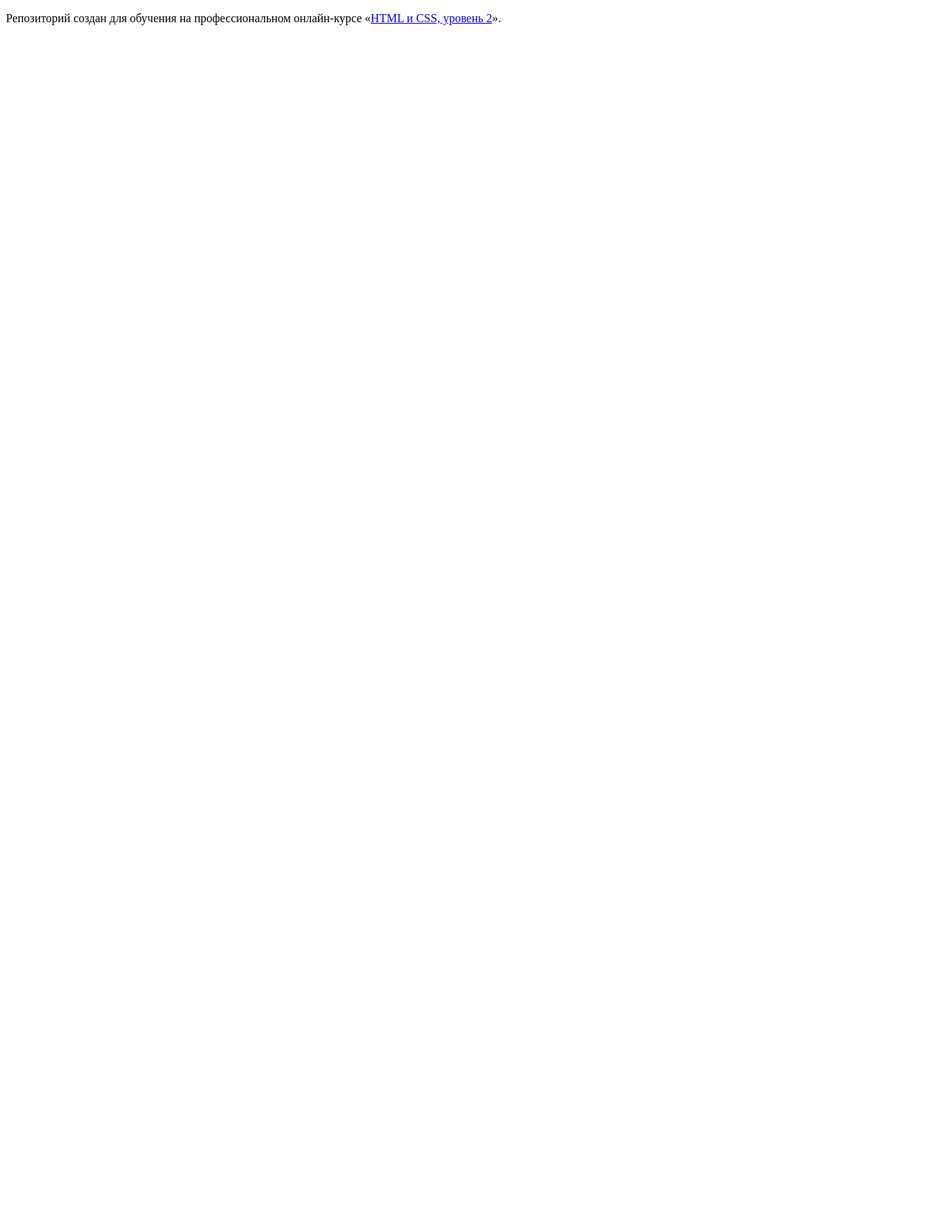
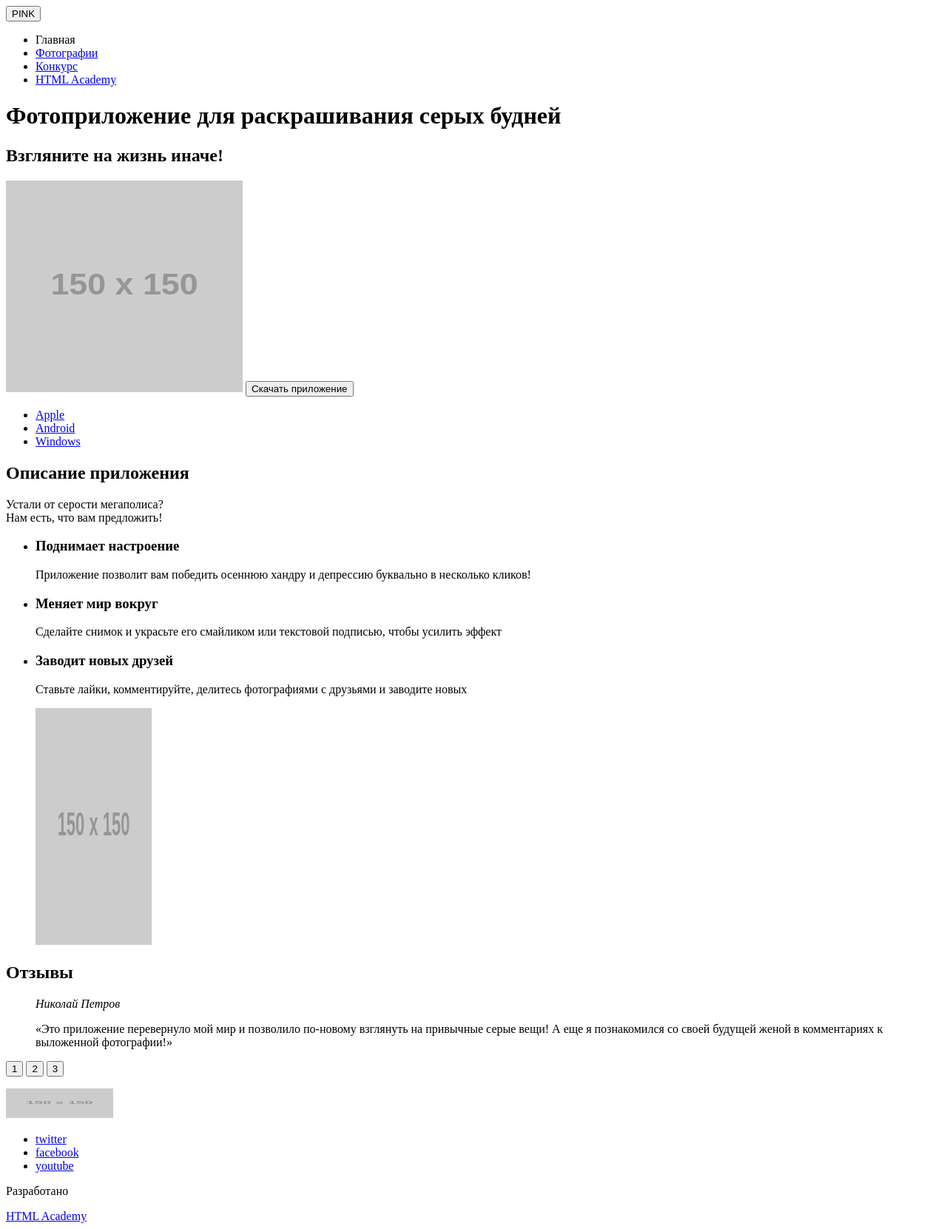
Before and after one commit to masolemia/1423269-pink-20, a website: page source/index.html in a window 1280 px wide. Shown: the whole page at 74% size. Before the commit the page ends 800 px from the top, so only its background shows below. Drawn offline with Linux system fonts and the light colour scheme; placeholder pictures from the web are drawn by us.

Commit message:
Начало разметки

```diff
--- a/source/index.html
+++ b/source/index.html
@@ -1,12 +1,114 @@
 <!DOCTYPE html>
-<html lang="ru">
+<html class="page" lang="ru">
   <head>
     <meta charset="utf-8">
     <title>HTML Academy: Пинк</title>
   </head>
-  <body>
-
-    <p>Репозиторий создан для обучения на профессиональном онлайн‑курсе «<a href="https://htmlacademy.ru/intensive/adaptive">HTML и CSS, уровень 2</a>».</p>
-
+  <body class="page__body">
+    <header class="page-header">
+      <nav class="main-nav"></nav>
+        <button class="page-header__button">
+          <span class="main-nav__toggle">PINK</span>
+        </button>
+        <div class="main-nav__wrapper">
+          <ul class="main-nav__list site-list">
+            <li class="site-list__item site-list__item--active"><a>Главная</a></li>
+            <li class="site-list__item"><a href="photo.html">Фотографии</a></li>
+            <li class="site-list__item"><a href="form.html">Конкурс</a></li>
+            <li class="site-list__item"><a href="https://htmlacademy.ru/intensive/adaptive">HTML Academy</a></li>
+          </ul>
+        </div>
+      </nav>
+    </header>
+    <main class="page-main">
+      <h1 class="visully-hidden">Фотоприложение для раскрашивания серых будней</h1>
+      <section class="download-app">
+        <div class="download-app__wrapper">
+          <h2 class="download-app__title">Взгляните на жизнь иначе!</h2>
+          <img src="https://via.placeholder.com/150x150" width="320" height="286">
+          <button class="download-app__button">Скачать приложение</button>
+          <ul class="download-app__platforms platforms">
+            <li class="platforms__item">
+              <a class="platforms-link platforms__link--apple" href="#">Apple</a>
+            </li>
+            <li class="platforms__item">
+              <a class="platforms-link platforms__link--android" href="#">Android</a>
+            </li>
+            <li class="platforms__item">
+              <a class="platforms-link platforms__link--windows" href="#">Windows</a>
+            </li>
+          </ul>
+        </div>
+      </section>
+      <section class="description">
+        <div class="description__wrapper">
+          <h2 class="visually-hidden">Описание приложения</h2>
+            <p class="description__slogan">Устали от серости мегаполиса?<br>Нам есть, что вам предложить!</p>
+            <ul class="description__list">
+              <li class="description__item">
+                <h3 class="description__title">Поднимает настроение</h3>
+                <p class="description__text">Приложение позволит вам победить осеннюю хандру и депрессию буквально в несколько кликов!</p>
+              </li>
+              <li class="description__item">
+                <h3 class="description__title">Меняет мир вокруг</h3>
+                <p class="description__text">Сделайте снимок и украсьте его смайликом или текстовой подписью, чтобы усилить эффект</p>
+              </li>
+              <li class="description__item">
+                <h3 class="description__title">Заводит новых друзей</h3>
+                <p class="description__text">Ставьте лайки, комментируйте, делитесь фотографиями с друзьями и заводите новых</p>
+                <img src="https://via.placeholder.com/150x150" width="157" height="320">
+              </li>
+            </ul>
+        </div>
+      </section>
+      <section class="feedback">
+        <div class="feedback__wrapper slider">
+          <h2 class="visually-hidden">Отзывы</h2>
+          <div class="feedback__list slider__list">
+            <blockquote class="feedback__item slider__item">
+              <cite class="feedback__user-name">Николай Петров</cite>
+              <p class="feedback__text">«Это приложение перевернуло мой мир и позволило по-новому взглянуть на привычные серые вещи! А еще я познакомился со своей будущей женой в комментариях к выложенной фотографии!»</p>
+            </blockquote>
+            <blockquote class="feedback__item slider__item">
+              <cite class="feedback__user-name"></cite>
+              <p class="feedback__text"></p>
+            </blockquote>
+            <blockquote class="feedback__item slider__item">
+              <cite class="feedback__user-name"></cite>
+              <p class="feedback__text"></p>
+            </blockquote>
+          </div>
+          <p class="feedback__toggles slider__toggles">
+            <button class="slider__toggle slider__toggle--current" type="button">1</button>
+            <button class="slider__toggle" type="button">2</button>
+            <button class="slider__toggle" type="button">3</button>
+          </p>
+        </div>
+      </section>
+    </main>
+    <footer class="page-footer">
+      <div class="page-footer__wrapper">
+        <div class="page-footer__logo">
+          <img src="https://via.placeholder.com/150x150" width="145" height="40">
+        </div>
+        <div class="page-footer__social social">
+          <ul class="social__list">
+            <li class="social__item">
+              <a class="social__link social__link--twitter" href="https://twitter.com/htmlacademy_ru">twitter</a>
+            </li>
+            <li class="social__item">
+              <a class="social__link social__link--facebook" href="https://www.facebook.com/htmlacademy">facebook</a>
+            </li>
+            <li class="social__item">
+              <a class="social__link social__link--youtube" href="https://www.youtube.com/user/htmlacademyru">youtube</a>
+            </li>
+          </ul>
+        </div>
+        <div class="page-footer__copyright copyright">
+          <p class="copyright__text">Разработано</p>
+          <a class="copyright__link" href="https://htmlacademy.ru/intensive/adaptive">HTML Academy</a>
+        </div>
+      </div>
+    </footer>
   </body>
 </html>
```
Also changed, not shown: source/form.html (added, +51 -0 lines), source/photo.html (added, +98 -0 lines).
